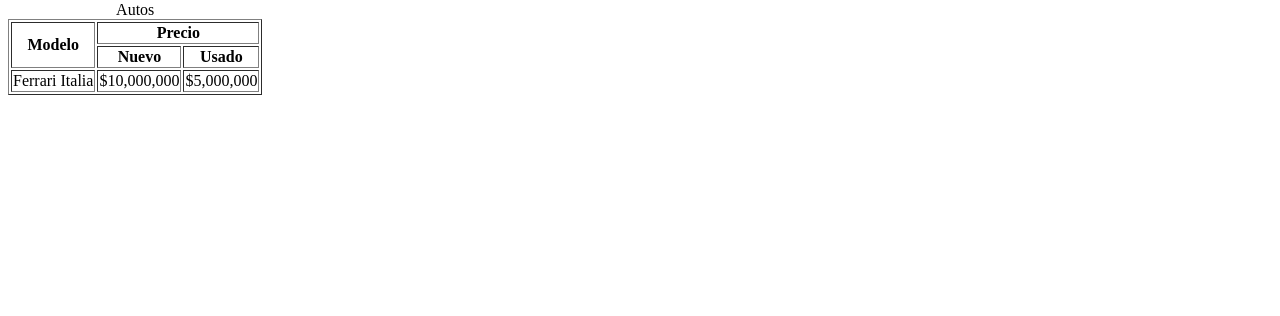
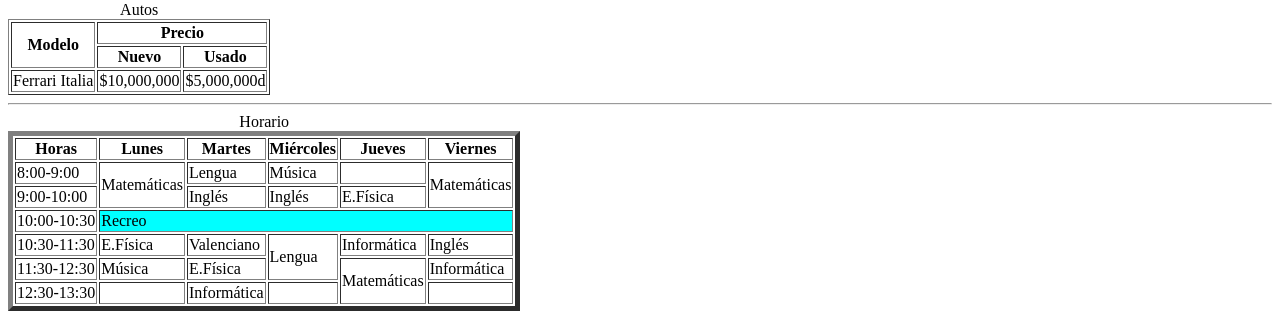
Before and after one commit to Karla11chan/ProgramacionWeb1Tareas, a plain HTML site: page tarea4/index.html in a window 1280 px wide. Shown: the part 1274-1590 px from the top of the page. Before the commit the page ends 1377 px from the top, so only its background shows below. Drawn offline with Linux system fonts and the light colour scheme.

Commit message:
Se actualiza la tarea4

```diff
--- a/tarea4/index.html
+++ b/tarea4/index.html
@@ -25,6 +25,9 @@
     <audio src="media/audioximena.mp3" controls ></audio>
 
     <!--Tablas HTML-->
+    <!--tr es table row que sire para agregar las filas-->
+    <!--th es para los títulos de las columnas-->
+    <!--td es para los datos de las colmnas-->
     <h2>TABLAS HTML</h2>
          <table border="5px">
             <caption>Países</caption>
@@ -72,6 +75,8 @@
             </tr>
         </table>
          <!--Tablas con celdas fusionadas HTML-->
+         <!--rowspan junta dos filas-->
+         <!--colspan junta dos columnas-->
          <hr>
          <table border="1px">
             <caption>Autos</caption>
@@ -86,8 +91,63 @@
             <tr>
                 <td>Ferrari Italia</td>
                 <td>$10,000,000</td>
-                <td>$5,000,000</td>
+                <td>$5,000,000d </td>
             </tr>
          </table>
+
+         <!--Tabla de horario-->
+        <hr>
+
+        <table border = "5px">
+            <caption>Horario</caption>
+            <tr>
+                <th>Horas</th>
+                <th>Lunes</th>
+                <th>Martes</th>
+                <th>Miércoles</th>
+                <th>Jueves</th>
+                <th>Viernes</th>
+            </tr>
+            <tr>
+                <td>8:00-9:00</td>
+                <td rowspan="2">Matemáticas</td>
+                <td>Lengua</td>
+                <td>Música</td>
+                <td></td>
+                <td rowspan="2">Matemáticas</td>
+            </tr>
+            <tr>
+                <td>9:00-10:00</td>
+                <td>Inglés</td>
+                <td>Inglés</td>
+                <td>E.Física</td>
+            </tr>
+            <tr>
+                <td>10:00-10:30</td>
+                <td colspan="5" bgcolor="Cyan">Recreo</td>
+            </tr>
+            <tr>
+                <td>10:30-11:30</td>
+                <td>E.Física</td>
+                <td>Valenciano</td>
+                <td rowspan="2">Lengua</td>
+                <td>Informática</td>
+                <td>Inglés</td>
+            </tr>
+            <tr>
+                <td>11:30-12:30</td>
+                <td>Música</td>
+                <td>E.Física</td>
+                <td rowspan="2">Matemáticas</td>
+                <td>Informática</td>
+            </tr>
+            <tr>
+                <td>12:30-13:30</td>
+                <td></td>
+                <td>Informática</td>
+                <td></td>
+                <td></td>
+            </tr>
+        </table>
 </body>
 </html>
```
